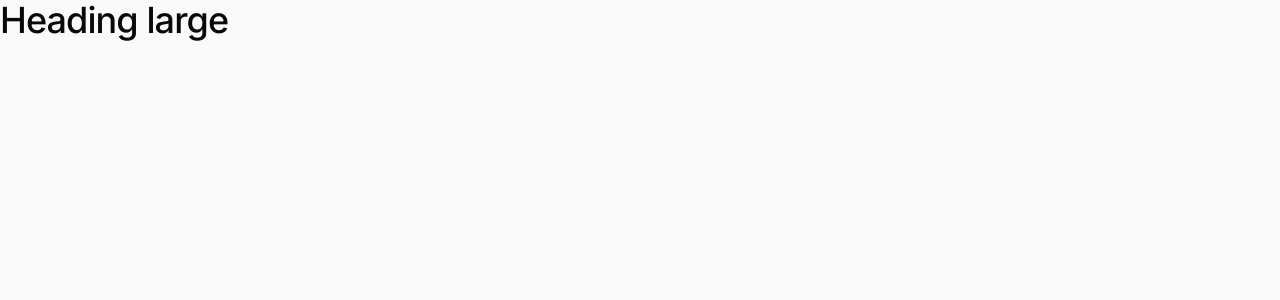
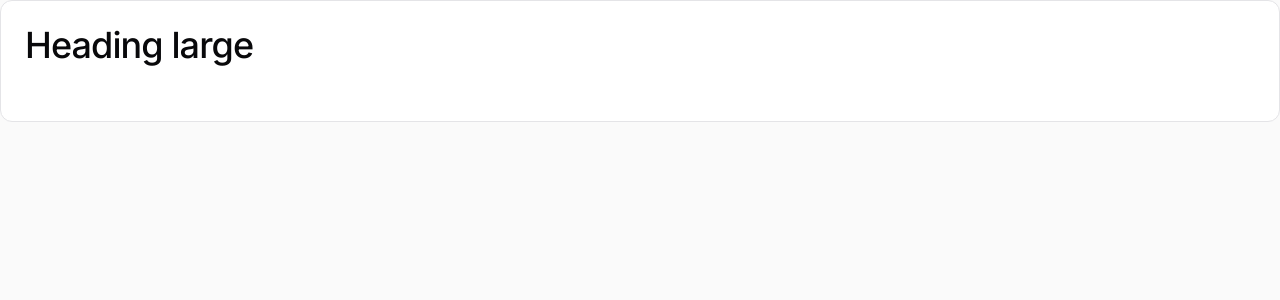
Before and after one commit to Nevnet99/fe-tt, a Next.js app: page / in a window 1280 px wide. Shown: the top 300 px of the page. Built offline with nearby package versions, Linux system fonts and the light colour scheme.

Commit message:
feat: implemented Card component

```diff
--- a/src/app/page.tsx
+++ b/src/app/page.tsx
@@ -1,11 +1,16 @@
+import { Card } from "@/components/atoms/Card";
 import { Typography } from "@/components/atoms/Typography";
 
 export default function Home() {
 	return (
 		<main>
-			<Typography as="h1" variant="heading" visual="large">
-				Heading large
-			</Typography>
+			<Card.Container>
+				<Card.Header>
+					<Typography as="h1" variant="heading" visual="large">
+						Heading large
+					</Typography>
+				</Card.Header>
+			</Card.Container>
 		</main>
 	);
 }
--- /dev/null
+++ b/src/components/atoms/Card/index.tsx
@@ -0,0 +1,33 @@
+import type { PropsWithChildren } from "react";
+import { twMerge } from "tailwind-merge";
+
+export type TCardProperties = PropsWithChildren<
+	React.HTMLAttributes<HTMLDivElement>
+>;
+
+const Container = ({ children, className, ...props }: TCardProperties) => {
+	return (
+		<article
+			className={twMerge(
+				"bg-background-primary border-1 border-border-primary rounded-xl px-6 pt-6 pb-8",
+				className,
+			)}
+			{...props}
+		>
+			{children}
+		</article>
+	);
+};
+
+const Header = ({ children, className, ...props }: TCardProperties) => {
+	return (
+		<header className={twMerge("flex-col gap-0.5 mb-6", className)} {...props}>
+			{children}
+		</header>
+	);
+};
+
+export const Card = {
+	Container,
+	Header,
+};
```
Also changed, not shown: 2 other files (tests, documents, lock files or other folders).
